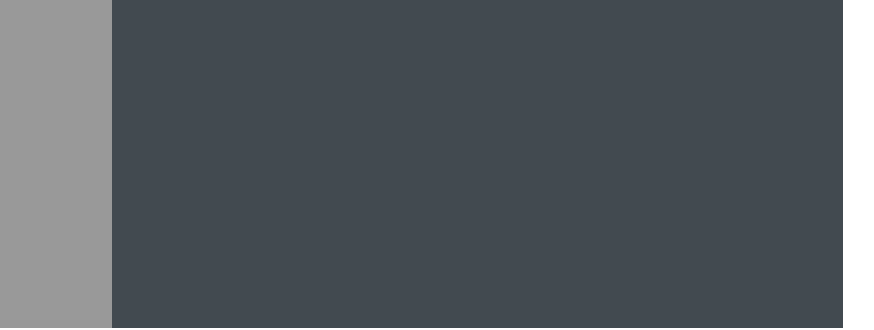
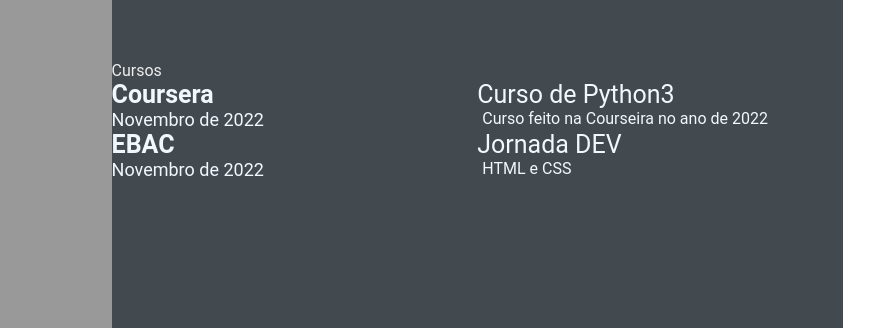
Before and after one commit to FlaAssis/devweekgit.github.io, a plain HTML site: page index.html in a window 1280 px wide. Shown: the part 566-896 px from the top of the page, 309-1183 px from the left. Drawn offline with Linux system fonts and the light colour scheme.

Commit message:
Dia 6 (#5)

```diff
--- a/index.html
+++ b/index.html
@@ -108,6 +108,32 @@
                     </div>
                 </div>
             </section>
+            <section class="awards gap">
+                <div class="right-title">Cursos</div>
+                <div class="awards-contents">
+                    <div class="awards-left">
+                        <p class="awards-company-name">Coursera</p>
+                        <p class="awards-time-period">Novembro de 2022</p>
+                    </div>
+                    <div class="awards-right">
+                        <p class="awards-name">Curso de Python3</p>
+                        <p class="awards-desc">
+                            Curso feito na Courseira no ano de 2022
+                        </p>
+                    </div>
+                <div class="awards-left">
+                    <p class="awards-company-name">EBAC</p>
+                    <p class="awards-time-period">Novembro de 2022</p>
+                </div>
+                <div class="awards-right">
+                    <p class="awards-name">Jornada DEV</p>
+                    <p class="awards-desc">
+                        HTML e CSS
+                    </p>
+                </div>
+            </div>
+        </div>
+            </section>
         </section>
     </main>
 </body>
```
